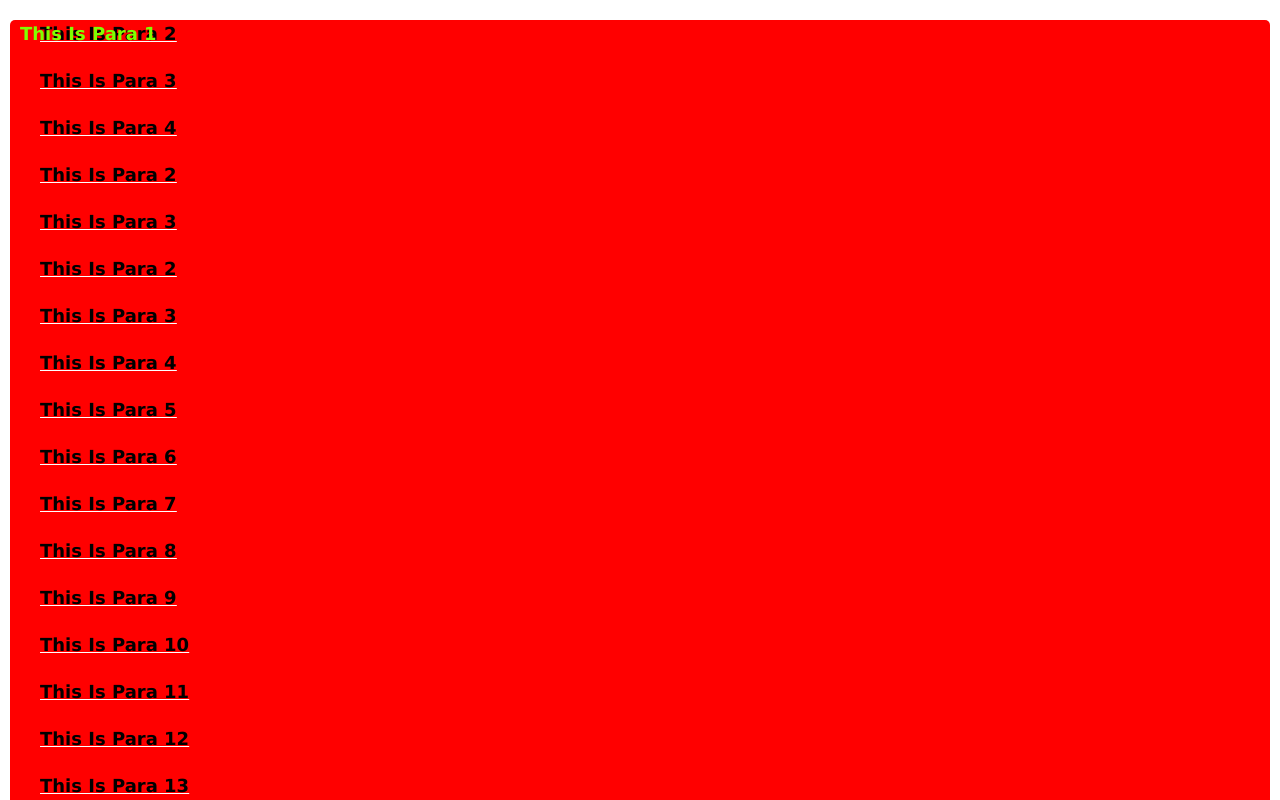
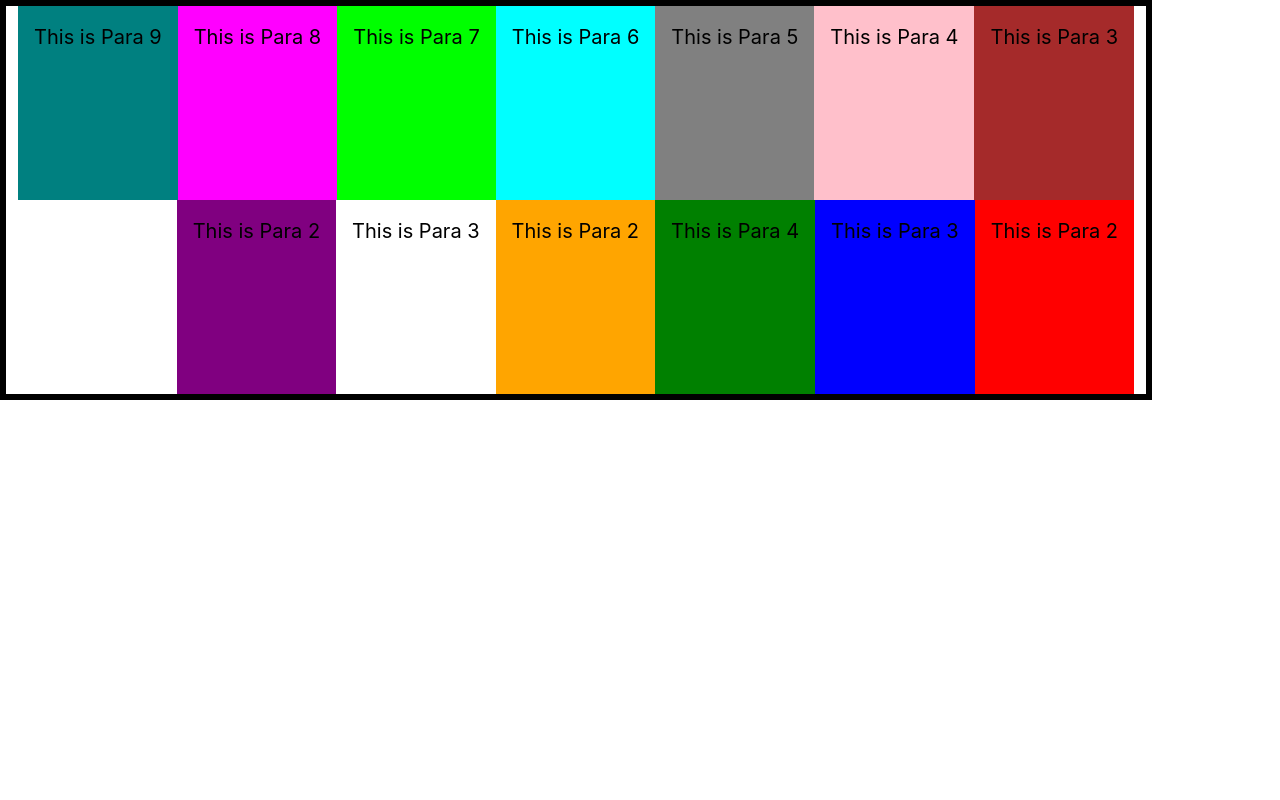
Before and after one commit to madhavi-anneboina/my-reactapp, a React (Create React App) app: page / in a window 1280 px wide. Shown: the top 800 px of the page. Built offline with nearby package versions, Linux system fonts and the light colour scheme.

Commit message:
flexdirection fiex wrap changes added

```diff
--- a/src/App.js
+++ b/src/App.js
@@ -30,45 +30,29 @@ import HoverCounterTwo from "./components/HoverCounterTwo";
 
 const App = () => {
   return (
-    <div>
-        <p className="pos">This is Para 1</p>
-        <p>This is Para 2</p>
-        <p>This is Para 3</p>
-        <p>This is Para 4</p>
+    <div  className="container">
 
-        <p>This is Para 2</p>
-        <p>This is Para 3</p>
+        <div className="flex-item item1">This is Para 2</div>
+        <div className="flex-item item2">This is Para 3</div>
+        <div className="flex-item item3">This is Para 4</div>
 
-        <p>This is Para 2</p>
-        <p>This is Para 3</p>
-        <p>This is Para 4</p>
-        <p>This is Para 5</p>
-        <p>This is Para 6</p>
-        <p>This is Para 7</p>
-        <p>This is Para 8</p>
-        <p>This is Para 9</p>
-        <p>This is Para 10</p>
-        <p>This is Para 11</p>
-        <p>This is Para 12</p>
-        <p>This is Para 13</p>
-        <p>This is Para 14</p>
-        <p>This is Para 15</p>
-        <p>This is Para 16</p>
-        <p>This is Para 17</p>
-        <p>This is Para 18</p>
-        <p>This is Para 19</p>
-        <p>This is Para 20</p>
+        <div className="flex-item item4">This is Para 2</div>
+        <div className="flex-item item5">This is Para 3</div>
 
-<div class="ellipsis">
-  This is a very long sentence that will be truncated with an ellipsis.
-  <button>Adding</button>
-</div>
+        <div className="flex-item item6">This is Para 2</div>
+        <div className="flex-item item7">This is Para 3</div>
+        <div className="flex-item item8">This is Para 4</div>
+        <div className="flex-item item9">This is Para 5</div>
+        <div className="flex-item item10">This is Para 6</div>
+        <div className="flex-item item11">This is Para 7</div>
+        <div className="flex-item item12">This is Para 8</div>
+        <div className="flex-item item13">This is Para 9</div>
 
 
 
 
       {/* <Greet name="ramana">
-        <p>How are you doing props</p>
+        <div>How are you doing props</div>
       </Greet>
       <Greet name="tuy" />
       <Welcome />
--- a/src/index.css
+++ b/src/index.css
@@ -61,7 +61,7 @@ span{
   color:blue;
   font-size: 50px;
 }
-
+/*
 div{
   background-color: red;
   color:white;
@@ -74,7 +74,7 @@ div{
   text-transform: capitalize;
   text-align:justify;
   font-weight:bold;
-}
+} */
 
 div p{
   color : black;
@@ -95,3 +95,58 @@ div p{
   white-space: nowrap;
   border: 2px solid black;
 }
+
+.container{
+  border:6px solid black;
+  display: inline-flex;
+  /* flex-direction: column; */
+  height: 400px;
+  /* flex-wrap: nowrap; */
+  flex-flow: row-reverse wrap-reverse;
+}
+
+.flex-item{
+  color: black;
+  font-size: 20px;
+  padding: 1rem;
+  text-align: center;
+}
+.item1{
+  background-color: red;
+}
+.item2{
+  background-color: blue;
+}
+.item3{
+  background-color: green;
+}
+.item4{
+  background-color: orange;
+}
+.tem5{
+  background-color: yellow;
+}
+.item6{
+  background-color: purple;
+}
+.item7{
+  background-color: brown;
+}
+.item8{
+  background-color: pink;
+}
+.item9{
+  background-color: grey;
+}
+.item10{
+  background-color: cyan;
+}
+.item11{
+  background-color: lime;
+}
+.item12{
+  background-color: magenta;
+}
+.item13{
+  background-color: teal;
+}
```
